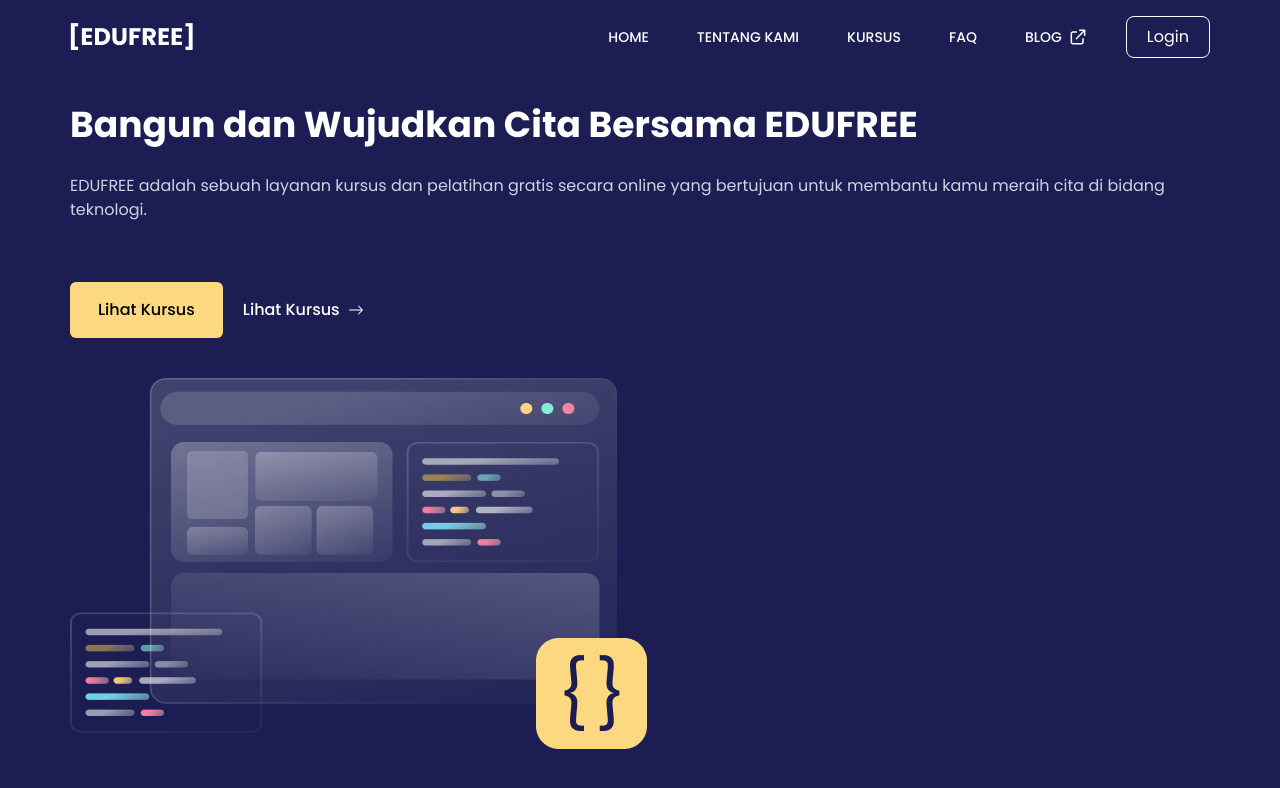
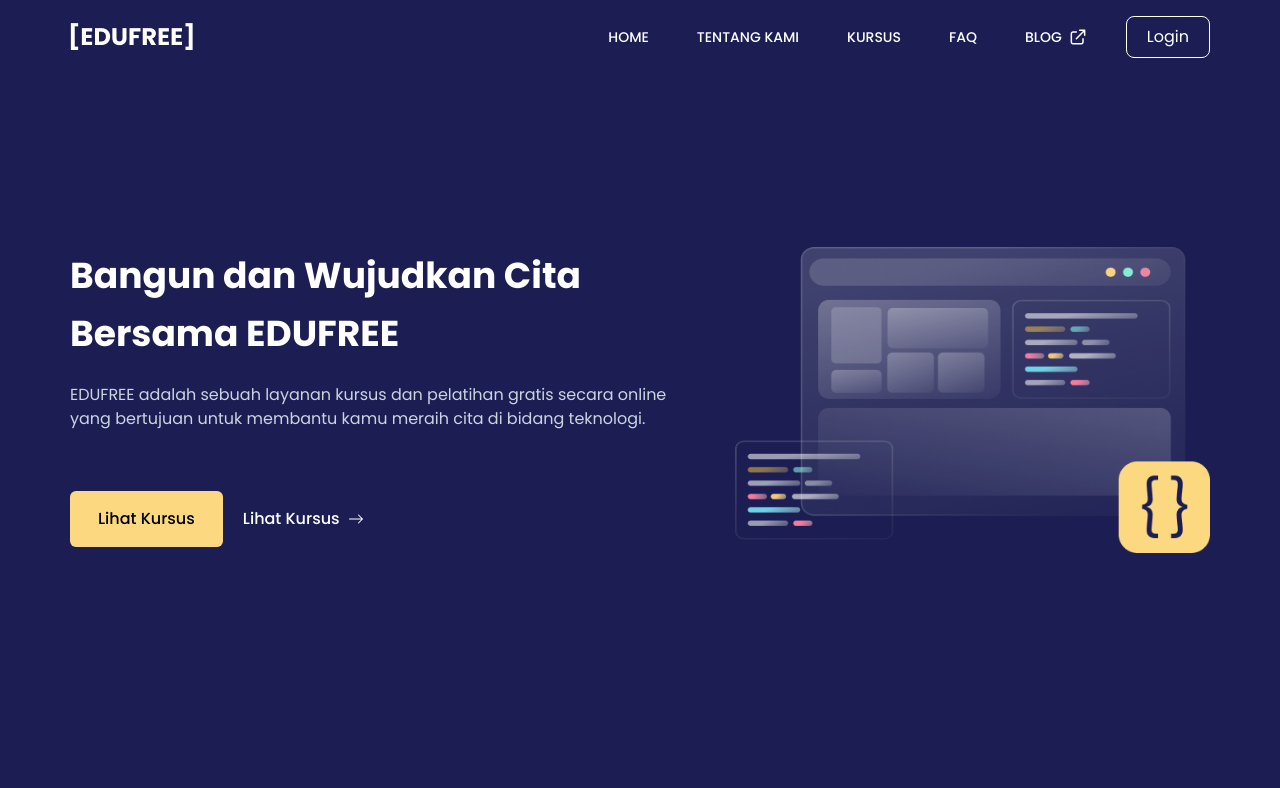
Before and after one commit to Taufik-H/edufree, a React (Vite) app: page / in a window 1280 px wide. Shown: the top 788 px of the page. Built offline with nearby package versions, Linux system fonts and the light colour scheme.

Commit message:
feat:hero section responsive

```diff
--- a/src/sections/Hero.jsx
+++ b/src/sections/Hero.jsx
@@ -7,11 +7,11 @@ import { BsArrowRight } from "react-icons/bs";
 function Hero() {
   return (
     <section className="">
-      <div className="w-full min-h-screen bg-[#1C1E53] px-auto flex justify-center">
-        <Container className={`mt-24`}>
-          <div className="w-ful flex flex-col gap-10">
+      <div className="w-full min-h-screen bg-[#1C1E53]  flex justify-center items-center">
+        <Container className={`mt-24 lg:mt-0`}>
+          <div className="w-full flex flex-col md:flex-row gap-10">
             {/* left */}
-            <div className="">
+            <div className="md:w-8/12 ">
               {dataHero.map((data, index) => (
                 <div className="flex flex-col gap-5" key={index}>
                   <h1 className="text-white font-bold text-4xl leading-[160%]">
```
